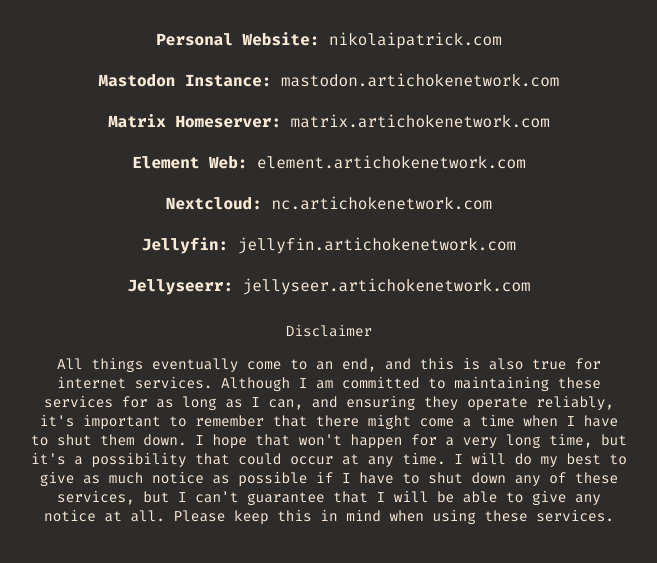
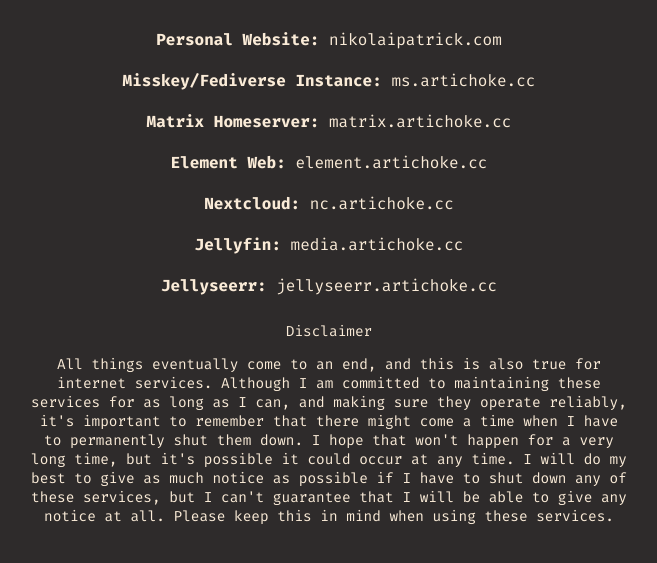
Before and after one commit to Smartich0ke/artichokenetwork-web, a plain HTML site: page index.html in a window 1280 px wide. Both pictures are taken after a click on the link "Disclaimer". Shown: the part 163-726 px from the top of the page, without its empty margins (311-968 px from the left). Drawn offline with Linux system fonts and the light colour scheme.

Commit message:
Update index.html

```diff
--- a/index.html
+++ b/index.html
@@ -4,21 +4,21 @@
     <meta charset="UTF-8">
     <meta name="viewport" content="width=device-width, initial-scale=1.0">
     <link rel="stylesheet" href="master.css">
-    <title>artichoke's Network</title>
+    <title>artichoke's Federation</title>
 </head>
 <body>
     <div class="links-container">
         <h1>Artichoke's Federation</h1>
-        <div class="link-item"><span class="link-label">Personal Website: </span><a href="http://nikolaipatrick.com">nikolaipatrick.com</a></div>
-        <div class="link-item"><span class="link-label">Mastodon Instance: </span><a href="http://mastodon.artichokenetwork.com">mastodon.artichokenetwork.com</a></div>
-        <div class="link-item"><span class="link-label">Matrix Homeserver: </span><a href="http://matrix.artichokenetwork.com">matrix.artichokenetwork.com</a></div>
-        <div class="link-item"><span class="link-label">Element Web: </span><a href="http://element.artichokenetwork.com">element.artichokenetwork.com</a></div>
-        <div class="link-item"><span class="link-label">Nextcloud: </span><a href="http://nc.artichokenetwork.com">nc.artichokenetwork.com</a></div>
-        <div class="link-item"><span class="link-label">Jellyfin: </span><a href="http://jellyfin.artichokenetwork.com">jellyfin.artichokenetwork.com</a></div>
-        <div class="link-item"><span class="link-label">Jellyseerr: </span><a href="http://jellyseer.artichokenetwork.com">jellyseer.artichokenetwork.com</a></div>
+        <div class="link-item"><span class="link-label">Personal Website: </span><a href="https://nikolaipatrick.com">nikolaipatrick.com</a></div>
+        <div class="link-item"><span class="link-label">Misskey/Fediverse Instance: </span><a href="https://ms.artichoke.cc">ms.artichoke.cc</a></div>
+        <div class="link-item"><span class="link-label">Matrix Homeserver: </span><a href="https://matrix.artichoke.cc">matrix.artichoke.cc</a></div>
+        <div class="link-item"><span class="link-label">Element Web: </span><a href="https://element.martichoke.cc">element.artichoke.cc</a></div>
+        <div class="link-item"><span class="link-label">Nextcloud: </span><a href="https://nc.artichoke.cc">nc.artichoke.cc</a></div>
+        <div class="link-item"><span class="link-label">Jellyfin: </span><a href="https://media.artichoke.cc">media.artichoke.cc</a></div>
+        <div class="link-item"><span class="link-label">Jellyseerr: </span><a href="https://jellyseerr.artichoke.cc">jellyseerr.artichoke.cc</a></div>
         <a href="#" id="disclaimer-link">Disclaimer</a>
         <div id="disclaimer-text" style="display:none;">
-            <p>All things eventually come to an end, and this is also true for internet services. Although I am committed to maintaining these services for as long as I can, and ensuring they operate reliably, it's important to remember that there might come a time when I have to shut them down. I hope that won't happen for a very long time, but it's a possibility that could occur at any time. I will do my best to give as much notice as possible if I have to shut down any of these services, but I can't guarantee that I will be able to give any notice at all. Please keep this in mind when using these services.</p>
+            <p>All things eventually come to an end, and this is also true for internet services. Although I am committed to maintaining these services for as long as I can, and making sure they operate reliably, it's important to remember that there might come a time when I have to permanently shut them down. I hope that won't happen for a very long time, but it's possible it could occur at any time. I will do my best to give as much notice as possible if I have to shut down any of these services, but I can't guarantee that I will be able to give any notice at all. Please keep this in mind when using these services.</p>
         </div>
     </div>
 
```
